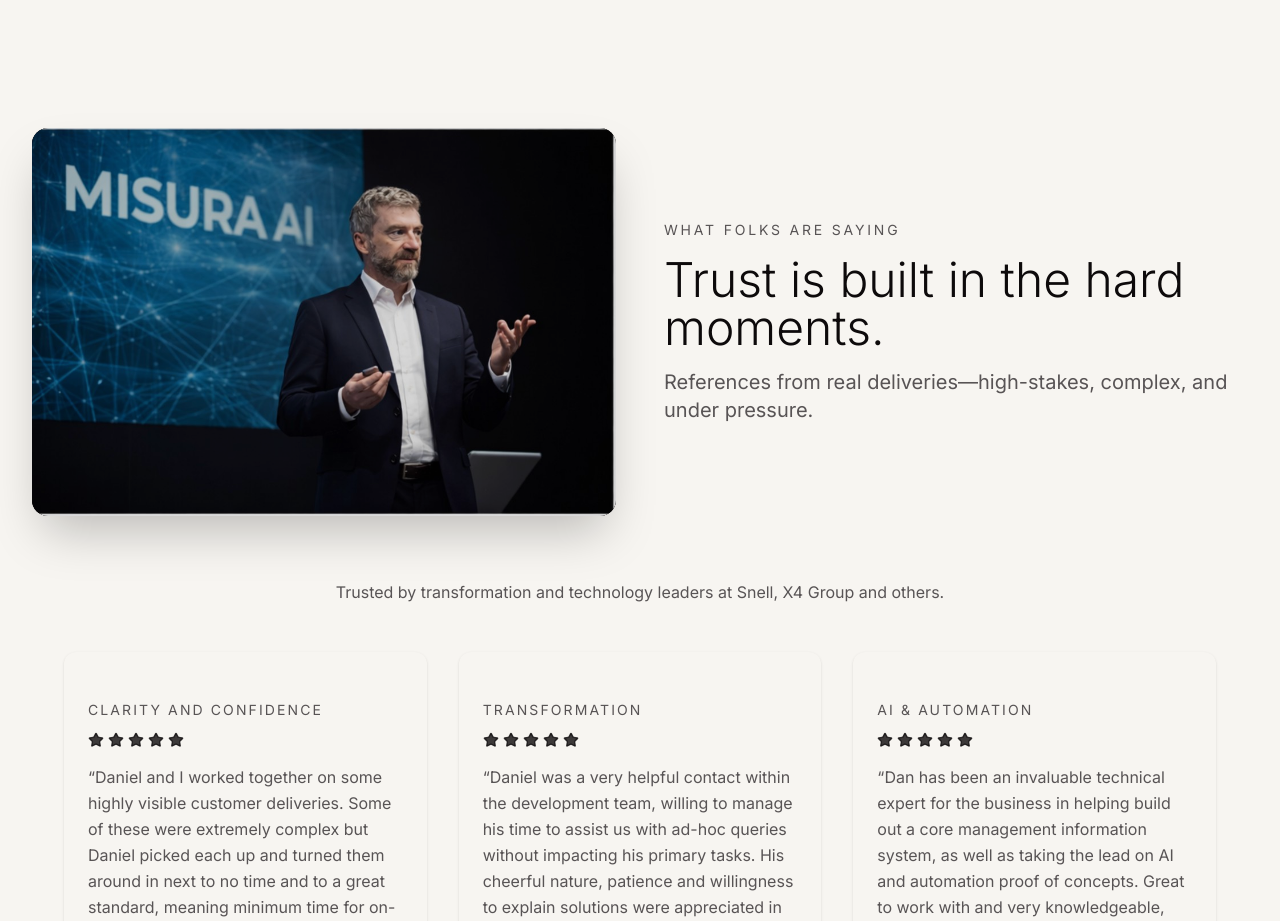
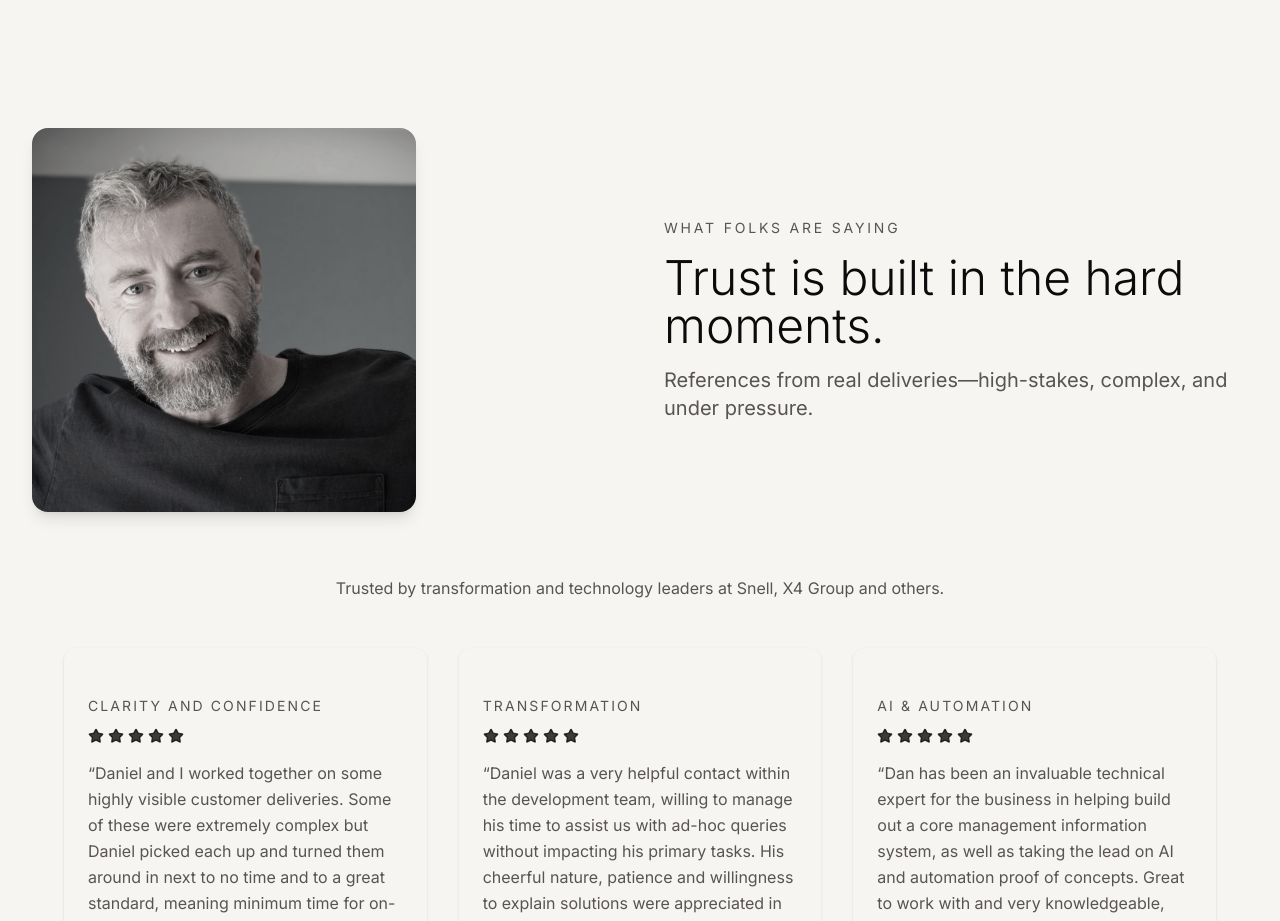
Before and after one commit to a2zlondon/danielmolloy, a Next.js app: page / in a window 1280 px wide. Shown: the part 2060-2981 px from the top of the page. Built offline with nearby package versions, Linux system fonts and the light colour scheme.

Commit message:
removed ai image

```diff
--- a/components/testimonials.tsx
+++ b/components/testimonials.tsx
@@ -61,14 +61,13 @@ export function Testimonials() {
     <section className="py-24 bg-card">
       <div className="container mx-auto px-4 sm:px-6 lg:px-8">
         <div className="grid lg:grid-cols-2 gap-12 items-center mb-16">
-          <div className="relative rounded-2xl overflow-hidden bg-foreground shadow-2xl lg:order-1">
-            <div className="absolute inset-0 bg-gradient-to-tr from-foreground via-foreground to-foreground/70" />
+          <div className="relative max-w-sm mx-auto lg:mx-0 rounded-2xl overflow-hidden bg-muted shadow-lg lg:order-1">
             <Image
-              src="/images/misura-stage.png"
-              alt="Speaking at Misura.ai"
-              width={1200}
-              height={800}
-              className="relative w-full h-auto object-cover opacity-85"
+              src="/images/dan-by-window.png"
+              alt="Daniel Molloy"
+              width={480}
+              height={640}
+              className="relative w-full h-auto object-cover grayscale-[0.85] contrast-[1.05]"
             />
           </div>
           <div className="lg:order-2">
```
Also changed, not shown: public/images/dan-by-window.png (added).
